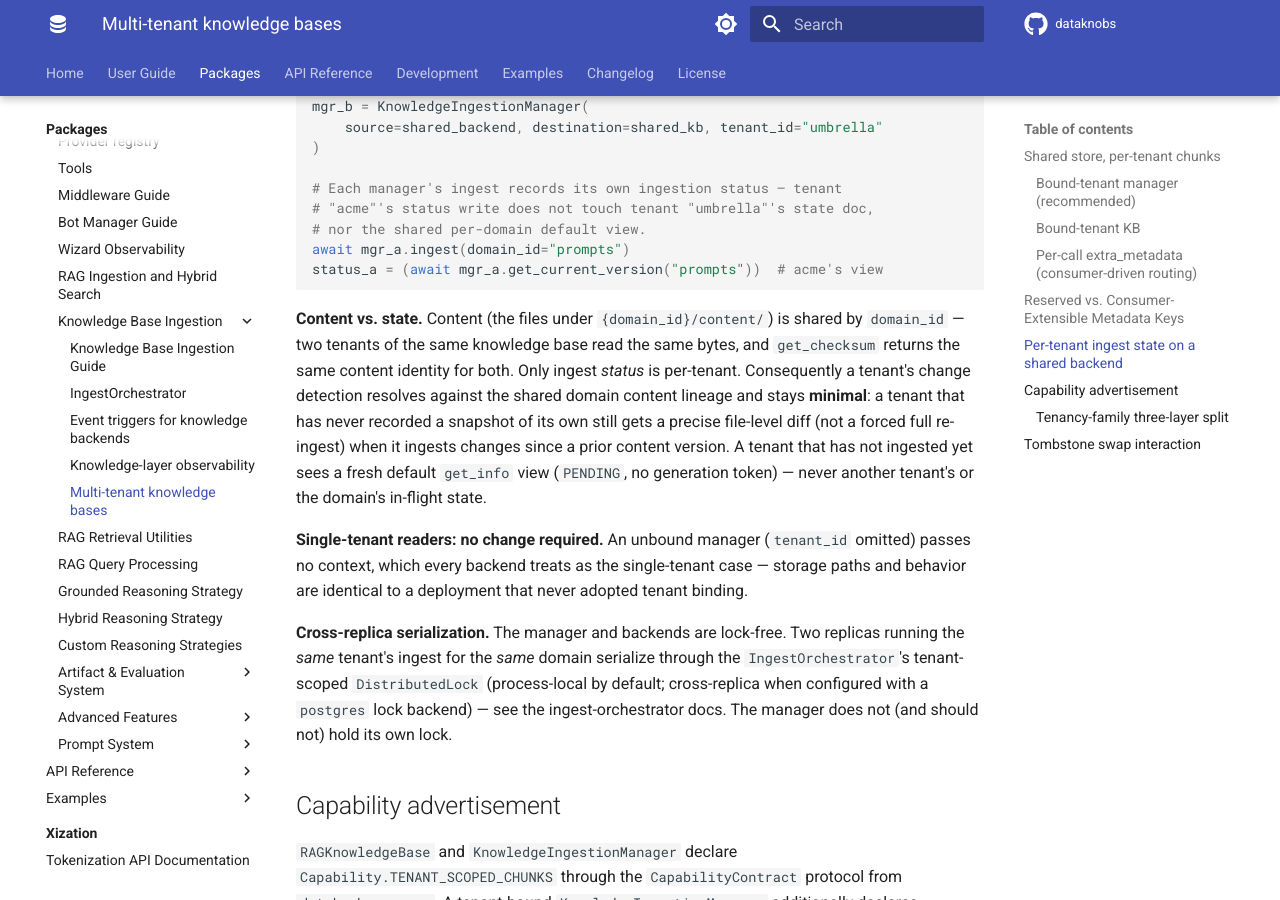
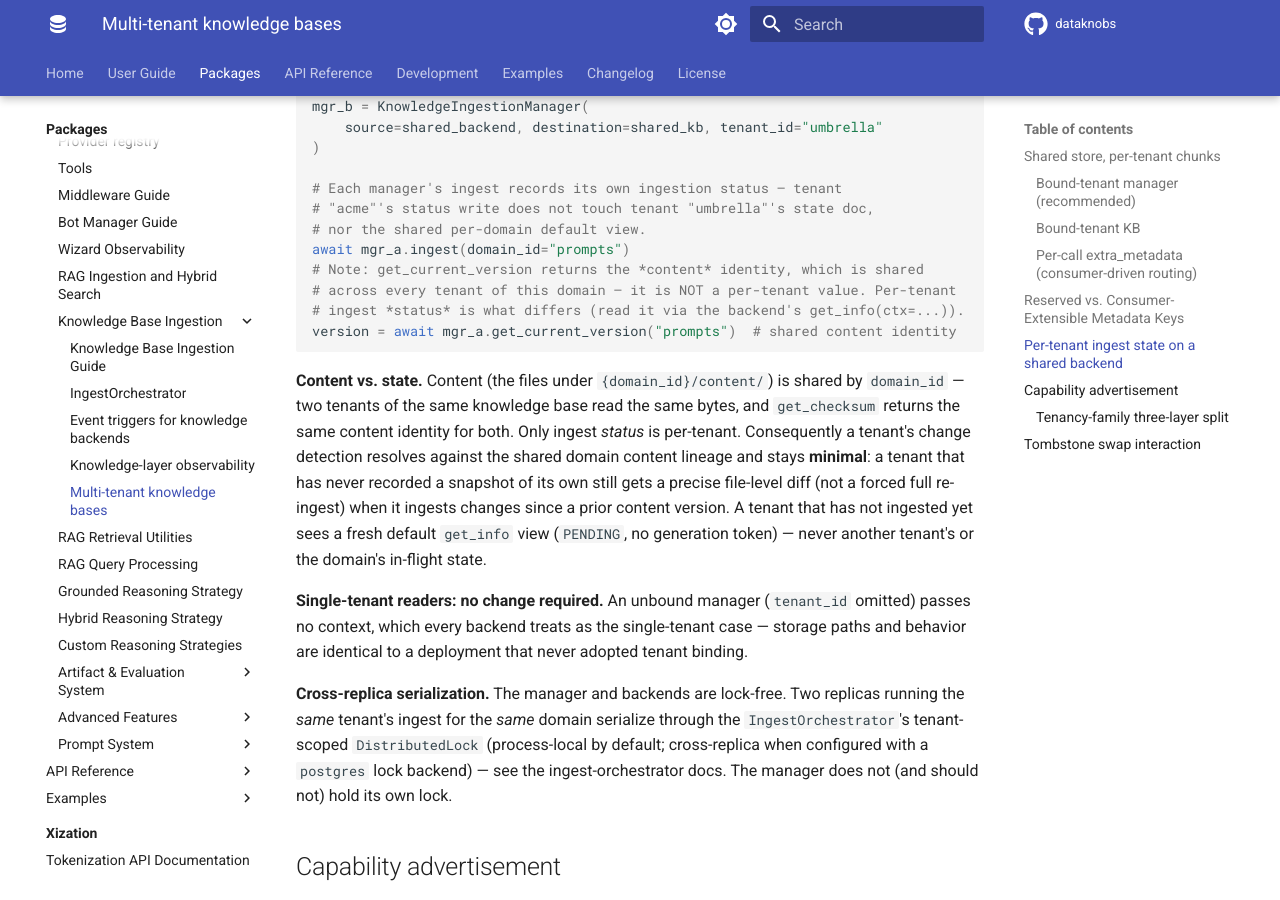
Before and after one commit to KBS-Labs/dataknobs, an MkDocs documentation site: the page built from docs/packages/bots/knowledge/multi-tenant.md, in a window 1280 px wide and 900 px high, scrolled down 4372 px. Built offline with MkDocs 1.6.1 and Material for MkDocs 9.7.7, drawn with Linux system fonts in a browser that asks for light colours; comment, search, counter and statistics services are not loaded.

Commit message:
docs: clarify get_current_version returns shared content identity
The multi-tenant example labeled `get_current_version` as "acme's view",
but it returns the content identity, which is shared across every tenant
of a domain — not a per-tenant value. The surrounding prose already says
so; the inline comment contradicted it. Relabel to "shared content
identity" and point readers to `get_info(ctx=...)` for per-tenant status.

Co-Authored-By: Claude Opus 4.8 (1M context) <noreply@anthropic.com>

````diff
--- a/docs/packages/bots/knowledge/multi-tenant.md
+++ b/docs/packages/bots/knowledge/multi-tenant.md
@@ -207,7 +207,10 @@ mgr_b = KnowledgeIngestionManager(
 # "acme"'s status write does not touch tenant "umbrella"'s state doc,
 # nor the shared per-domain default view.
 await mgr_a.ingest(domain_id="prompts")
-status_a = (await mgr_a.get_current_version("prompts"))  # acme's view
+# Note: get_current_version returns the *content* identity, which is shared
+# across every tenant of this domain — it is NOT a per-tenant value. Per-tenant
+# ingest *status* is what differs (read it via the backend's get_info(ctx=...)).
+version = await mgr_a.get_current_version("prompts")  # shared content identity
 ```
 
 **Content vs. state.** Content (the files under `{domain_id}/content/`)
````
Also changed, not shown: packages/bots/docs/knowledge/multi-tenant.md (+4 -1 lines).
